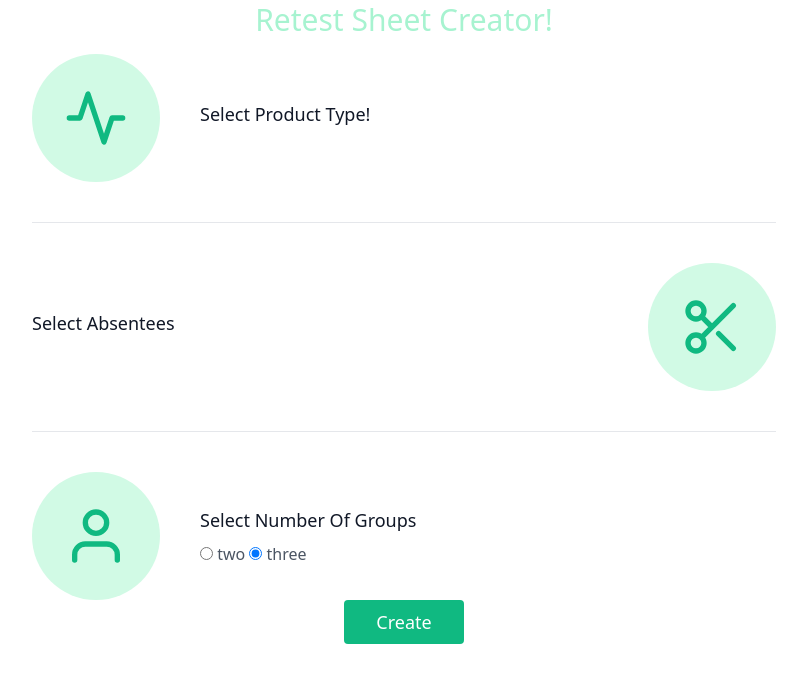
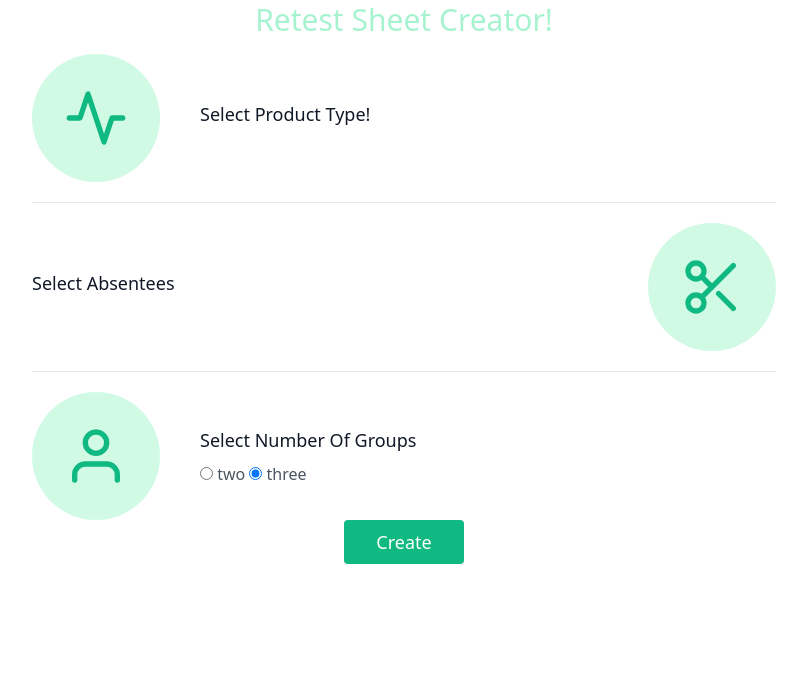
Before and after one commit to 1498saurav/JMA-Works, a Flask app: template templates/retestCategory.html in a window 1280 px wide. Shown: the part 78-761 px from the top of the page, without its empty margins (236-1043 px from the left). Run offline with Flask 2, Linux system fonts and the light colour scheme; the template is opened without the code that fills it, so the values that code supplies are empty.

Commit message:
alignment fix

```diff
--- a/templates/retestCategory.html
+++ b/templates/retestCategory.html
@@ -27,7 +27,7 @@
 <section class="text-gray-600 body-font">
   <div class="container px-5 py-0 mx-auto">
 		<h1 class="sm:text-3xl text-2xl font-medium text-center title-font text-green-200 mb-4">Retest Sheet Creator!</h1>
-    <div class="flex items-center lg:w-3/5 mx-auto border-b pb-10 mb-10 border-gray-200 sm:flex-row flex-col">
+    <div class="flex items-center lg:w-3/5 mx-auto border-b pb-5 mb-5 border-gray-200 sm:flex-row flex-col">
       <div class="sm:w-32 sm:h-32 h-20 w-20 sm:mr-10 inline-flex items-center justify-center rounded-full bg-green-100 text-green-500 flex-shrink-0">
         <svg fill="none" stroke="currentColor" stroke-linecap="round" stroke-linejoin="round" stroke-width="2" class="sm:w-16 sm:h-16 w-10 h-10" viewBox="0 0 24 24">
           <path d="M22 12h-4l-3 9L9 3l-3 9H2"></path>
@@ -43,7 +43,7 @@
 
       </div>
     </div>
-    <div class="flex items-center lg:w-3/5 mx-auto border-b pb-10 mb-10 border-gray-200 sm:flex-row flex-col">
+    <div class="flex items-center lg:w-3/5 mx-auto border-b pb-5 mb-5 border-gray-200 sm:flex-row flex-col">
       <div class="flex-grow sm:text-left text-center mt-6 sm:mt-0">
         <h2 class="text-gray-900 text-lg title-font font-medium mb-2">Select Absentees</h2>
 
```
